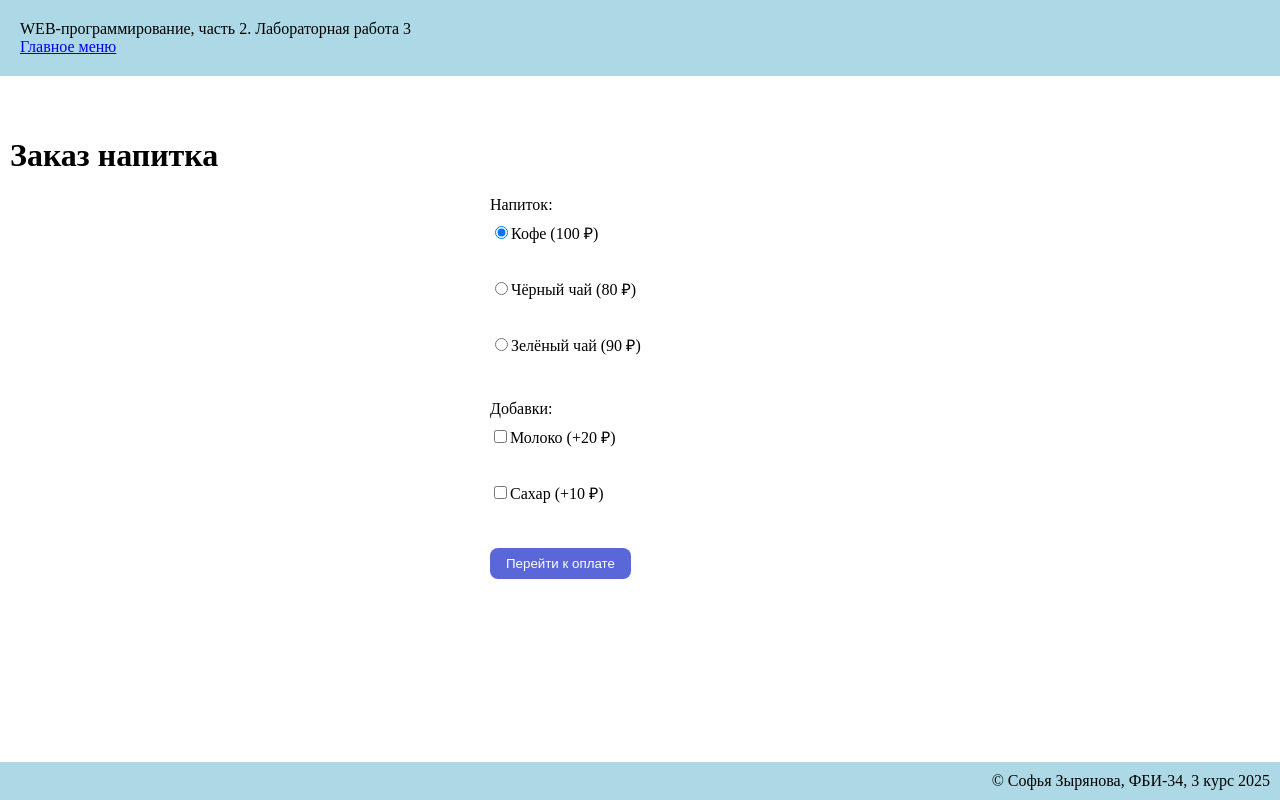
After one commit to slu9/web-back-labs, a Flask app: page /lab3/order in a window 1280 px wide. The commit adds this page. Run offline with Flask 3, Linux system fonts and the light colour scheme.

Commit message:
Заказ напитка

```diff
--- a/lab3.py
+++ b/lab3.py
@@ -35,3 +35,27 @@ def form1():
         errors['age'] = 'Заполните поле!'
     sex = request.args.get('sex')
     return render_template('lab3/form1.html', user=user, age=age, sex=sex, errors=errors)
+
+@lab3.route('/lab3/order')
+def order():
+    return render_template('lab3/order.html')
+
+@lab3.route('/lab3/pay')
+def pay():
+    drink = request.args.get('drink')
+    milk = 'milk' in request.args
+    sugar = 'sugar' in request.args
+
+    prices = {'coffee': 100, 'black-tea': 80, 'green-tea': 90}
+    price = prices.get(drink, 0)
+    if milk:
+        price += 20
+    if sugar:
+        price += 10
+
+    return render_template('lab3/pay.html', price=price)
+
+@lab3.route('/lab3/success')
+def success():
+    price = request.args.get('price', 0)
+    return render_template('lab3/success.html', price=price)
--- a/static/main.css
+++ b/static/main.css
@@ -32,3 +32,24 @@ footer {
     display: inline-block;
     vertical-align: middle;
 }
+
+form {
+    display: flex;
+    flex-direction: column;
+    gap: 8px;
+    max-width: 300px;
+    margin: 0 auto;
+}
+
+button {
+    background-color: #5a67d8;
+    color: white;
+    border: none;
+    padding: 8px 16px;
+    border-radius: 8px;
+    cursor: pointer;
+}
+
+button:hover {
+    background-color: #434190;
+}
--- a/templates/lab3/lab3.html
+++ b/templates/lab3/lab3.html
@@ -11,5 +11,6 @@
     <ol>
         <li><a href="/lab3/cookie">Куки</a></li>
         <li><a href="/lab3/form1">Форма</a></li>
+        <li><a href="/lab3/order">Заказ напитка</a></li>
     </ol>
 {% endblock %}
--- /dev/null
+++ b/templates/lab3/order.html
@@ -0,0 +1,37 @@
+{% extends "base.html" %}
+
+{% block lab %}Лабораторная работа 3{% endblock %}
+
+{% block main %}
+    <h1>Заказ напитка</h1>
+
+    <form action="/lab3/pay">
+        <div>Напиток:</div>
+        <label>
+            <input type="radio" value="coffee" name="drink" checked>Кофе (100 ₽)
+        </label>
+        <br>
+        <label>
+            <input type="radio" value="black-tea" name="drink">Чёрный чай (80 ₽)
+        </label>
+        <br>
+        <label>
+            <input type="radio" value="green-tea" name="drink">Зелёный чай (90 ₽)
+        </label>
+        <br>
+
+        <div style="margin-top: 10px;">Добавки:</div>
+        <label>
+            <input type="checkbox" name="milk">Молоко (+20 ₽)
+        </label>
+        <br>
+        <label>
+            <input type="checkbox" name="sugar">Сахар (+10 ₽)
+        </label>
+        <br>
+
+        <div style="margin-top: 10px;">
+            <button type="submit">Перейти к оплате</button>
+        </div>
+    </form>
+{% endblock %}
```
Also changed, not shown: templates/lab3/pay.html (added, +34 -0 lines), templates/lab3/success.html (added, +12 -0 lines), 2 other files.
